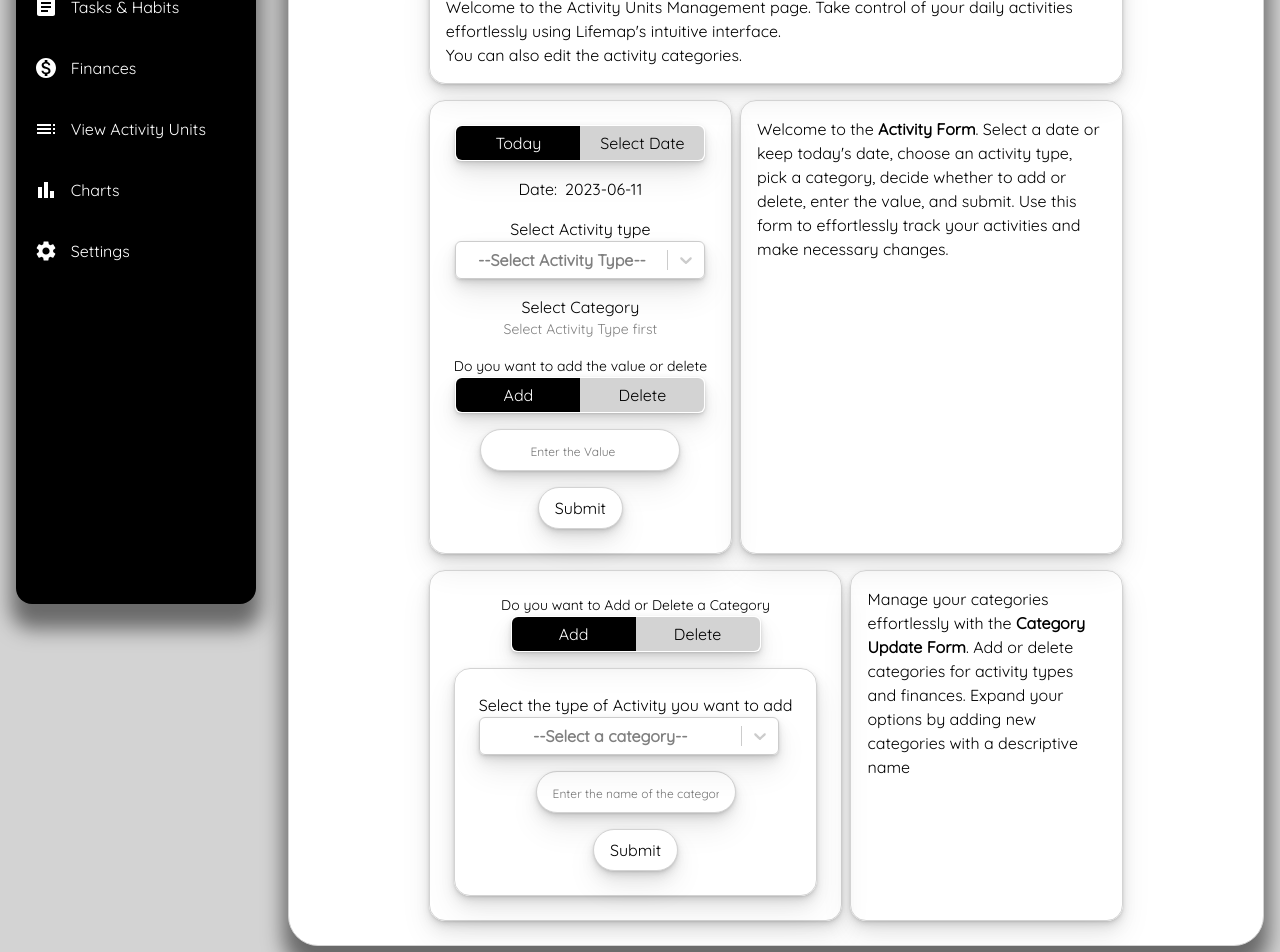
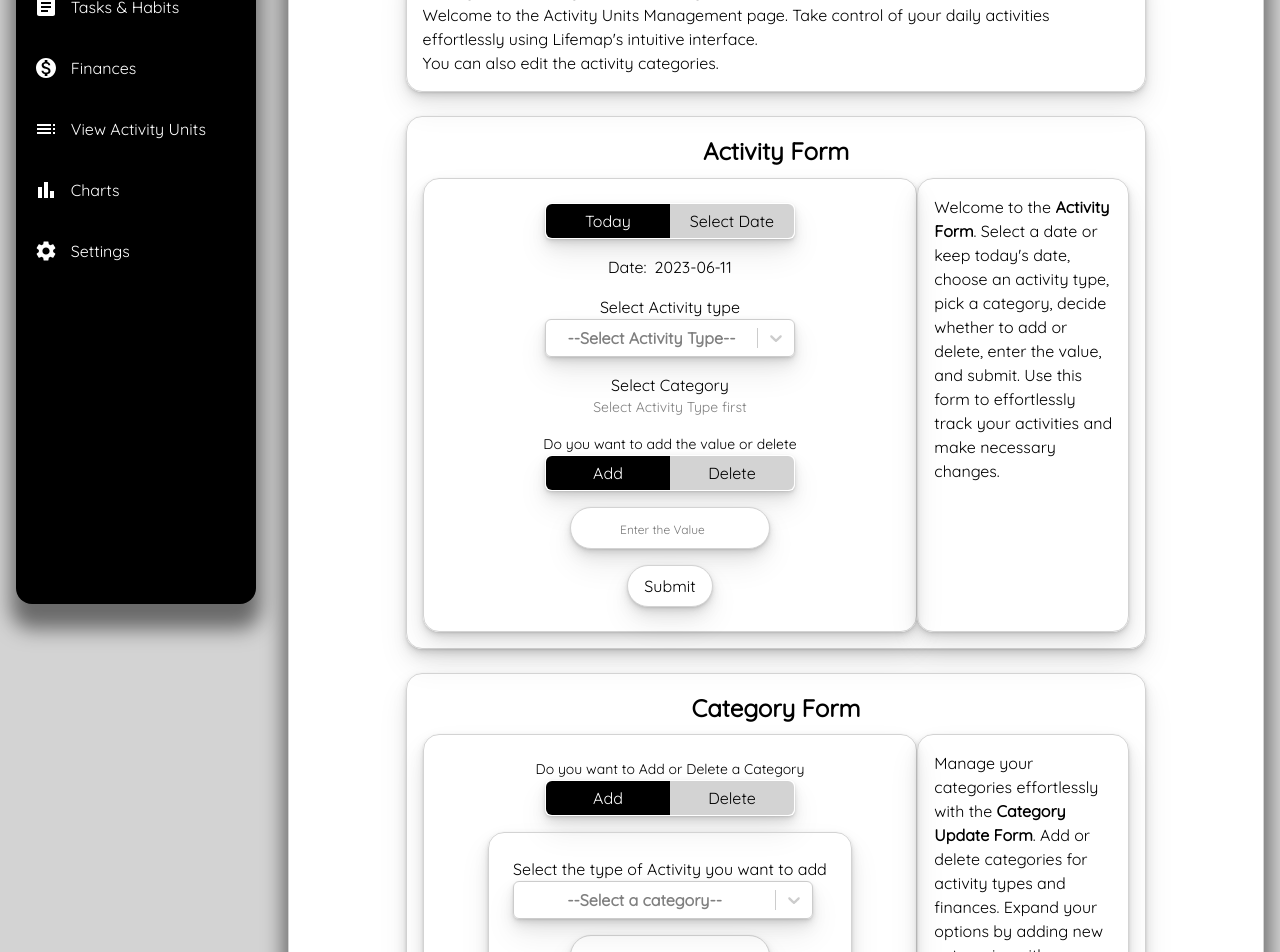
Before and after one commit to berkaysson/lifemap, a React (Create React App) app: page /edit-activity-unit in a window 1280 px wide. Shown: the part 180-1132 px from the top of the page. Built offline with nearby package versions, Linux system fonts and the light colour scheme.

Commit message:
Change layout and content

```diff
--- a/src/Pages/AddActivityUnitPage.js
+++ b/src/Pages/AddActivityUnitPage.js
@@ -7,13 +7,13 @@ import ParagraphContent from "../Components/Contents/ParagraphContent.js";
 
 const AddActivityUnitPageWrapper = styled.section`
   display: grid;
-  grid-template-columns: 1fr minmax(500px,75%) 1fr;
+  grid-template-columns: 1fr minmax(550px, 80%) 1fr;
   grid-template-rows: repeat(4, auto);
   align-content: start;
   justify-content: center;
   align-items: stretch;
   justify-items: stretch;
-  gap: ${({ theme }) => theme.sizes.medium};
+  gap: ${({ theme }) => theme.sizes.large};
   width: 100%;
   height: 100%;
 `;
@@ -29,25 +29,44 @@ const Welcome = styled.div`
 const Activity = styled.div`
   grid-area: 3 / 2 / 4 / 3;
   display: grid;
-  grid-template-rows: 1fr; //change to 1fr 1fr responsive design
-  grid-template-columns: auto auto; //change to 1fr responsive design
   align-content: start;
   justify-content: center;
   align-items: stretch;
   justify-items: stretch;
-  gap: ${({ theme }) => theme.sizes.small};
+  padding: ${({ theme }) => theme.sizes.medium};
+  gap: 1px;
+  box-shadow: ${({ theme }) => theme.boxShadows.smallCardShadow};
+  border: 1px solid ${({ theme }) => theme.colors.alternative};
+  border-radius: ${({ theme }) => theme.radius.medium};
+`;
+
+const ActivityContainer = styled.div`
+  display: grid;
+  grid-template-rows: 1fr; //change to 1fr 1fr responsive design
+  grid-template-columns: 70% auto; //change to 1fr responsive design
 `;
 
 const Category = styled.div`
   grid-area: 4 / 2 / 5 / 3;
-  display: grid;
-  grid-template-rows: 1fr; //change to 1fr 1fr responsive design
-  grid-template-columns: auto auto; //change to 1fr responsive design
   align-content: start;
   justify-content: center;
   align-items: stretch;
   justify-items: stretch;
-  gap: ${({ theme }) => theme.sizes.small};
+  padding: ${({ theme }) => theme.sizes.medium};
+  box-shadow: ${({ theme }) => theme.boxShadows.smallCardShadow};
+  border: 1px solid ${({ theme }) => theme.colors.alternative};
+  border-radius: ${({ theme }) => theme.radius.medium};
+`;
+
+const CategoryContainer = styled.div`
+  display: grid;
+  grid-template-rows: 1fr; //change to 1fr 1fr responsive design
+  grid-template-columns: 70% auto; //change to 1fr responsive design
+`;
+
+const FormHeader = styled.h2`
+  text-align: center;
+  margin-bottom: ${({ theme }) => theme.sizes.small};
 `;
 
 const AddActivityUnitPage = ({
@@ -72,28 +91,35 @@ const AddActivityUnitPage = ({
         </ParagraphContent>
       </Welcome>
       <Activity>
+        <FormHeader>Activity Form</FormHeader>
+        <ActivityContainer>
           <ActivityForm
             onUpdateActivityDataUnit={onUpdateActivityDataUnit}
             activityCategories={activityCategories}
           />
           <ParagraphContent>
             Welcome to the <b>Activity Form</b>. Select a date or keep today's
-          date, choose an activity type, pick a category, decide whether to add
-          or delete, enter the value, and submit. Use this form to effortlessly
-          track your activities and make necessary changes.
+            date, choose an activity type, pick a category, decide whether to
+            add or delete, enter the value, and submit. Use this form to
+            effortlessly track your activities and make necessary changes.
           </ParagraphContent>
+        </ActivityContainer>
       </Activity>
       <Category>
+        <FormHeader>Category Form</FormHeader>
+        <CategoryContainer>
           <CategoriesForm
             categories={categories}
             onDeleteSubCategory={onDeleteSubCategory}
             onUpdateCategory={onUpdateCategory}
           />
           <ParagraphContent>
-          Manage your categories effortlessly with the <b>Category Update Form</b>. Add
-          or delete categories for activity types and finances. Expand your
-          options by adding new categories with a descriptive name
+            Manage your categories effortlessly with the{" "}
+            <b>Category Update Form</b>. Add or delete categories for activity
+            types and finances. Expand your options by adding new categories
+            with a descriptive name
           </ParagraphContent>
+        </CategoryContainer>
       </Category>
     </AddActivityUnitPageWrapper>
   );
```
Lines whose indentation alone changed are shown as unchanged.
